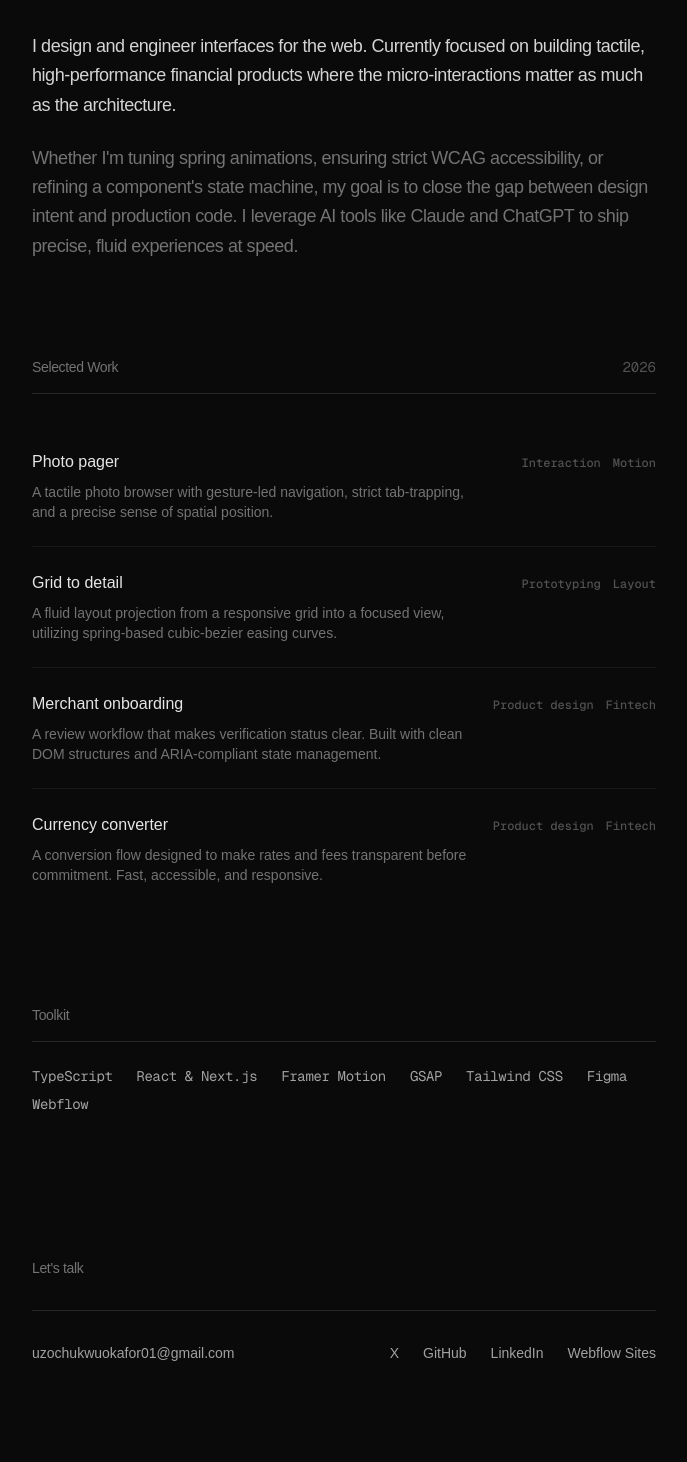
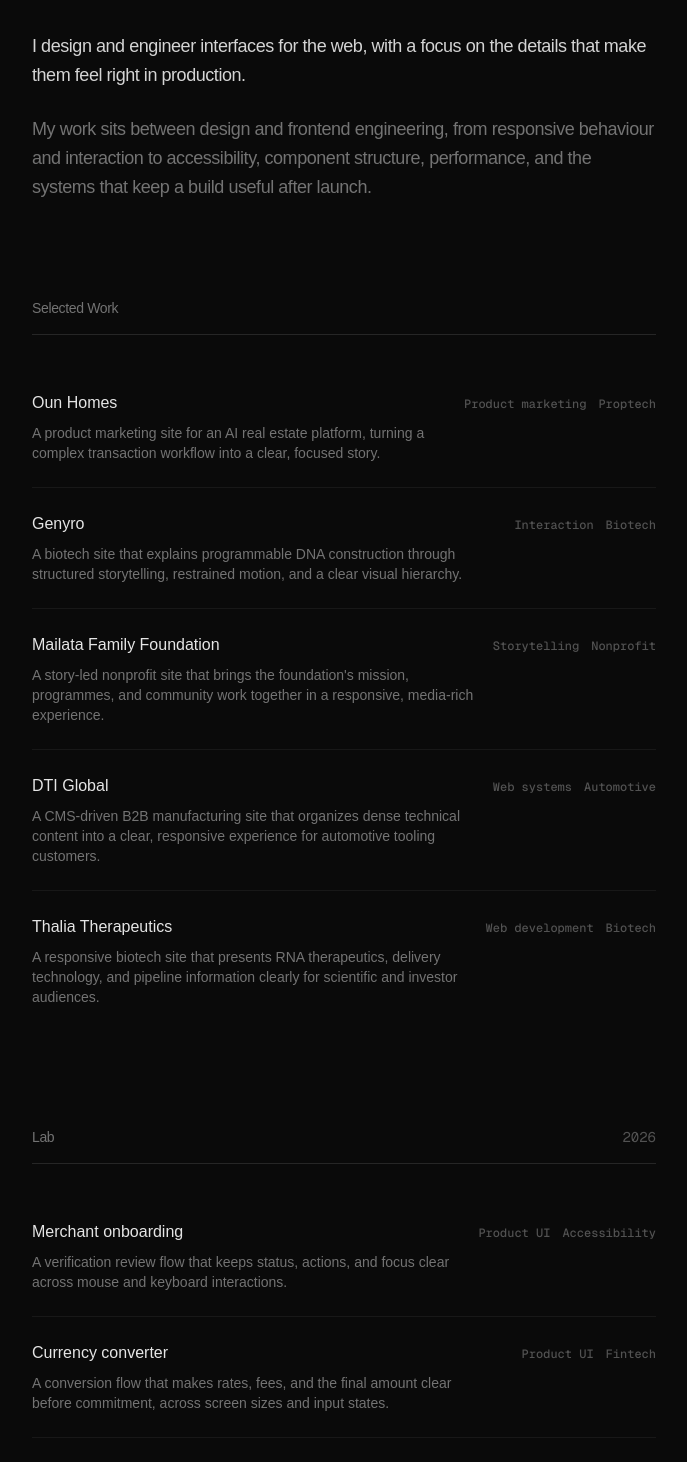
Before and after one commit to uzoway/design-eng-prototypes, a Next.js app: page / in a window 1280 px wide. Shown: the part 148-1610 px from the top of the page, without its empty margins (296-983 px from the left). Built offline with nearby package versions, Linux system fonts and the light colour scheme.

Commit message:
feat: Merge commercial Webflow work into design engineering portfolio and refine project structure

```diff
--- a/app/page.tsx
+++ b/app/page.tsx
@@ -1,130 +1,276 @@
 "use client";
 
 import Link from "next/link";
-import { motion } from "framer-motion";
+import { motion, useReducedMotion } from "framer-motion";
+
+const websites = [
+  {
+    href: "https://www.oun.homes/",
+    title: "Oun Homes",
+    description:
+      "A product marketing site for an AI real estate platform, turning a complex transaction workflow into a clear, focused story.",
+    disciplines: ["Product marketing", "Proptech"],
+  },
+  {
+    href: "https://www.genyro.com/",
+    title: "Genyro",
+    description:
+      "A biotech site that explains programmable DNA construction through structured storytelling, restrained motion, and a clear visual hierarchy.",
+    disciplines: ["Interaction", "Biotech"],
+  },
+  {
+    href: "https://www.mailatafamilyfoundation.org/",
+    title: "Mailata Family Foundation",
+    description:
+      "A story-led nonprofit site that brings the foundation's mission, programmes, and community work together in a responsive, media-rich experience.",
+    disciplines: ["Storytelling", "Nonprofit"],
+  },
+  {
+    href: "https://dtiglobal.net/",
+    title: "DTI Global",
+    description:
+      "A CMS-driven B2B manufacturing site that organizes dense technical content into a clear, responsive experience for automotive tooling customers.",
+    disciplines: ["Web systems", "Automotive"],
+  },
+  {
+    href: "https://www.thaliatx.com/",
+    title: "Thalia Therapeutics",
+    description:
+      "A responsive biotech site that presents RNA therapeutics, delivery technology, and pipeline information clearly for scientific and investor audiences.",
+    disciplines: ["Web development", "Biotech"],
+  },
+];
 
 const prototypes = [
   {
-    slug: "photo-pager",
-    title: "Photo pager",
+    slug: "merchant-onboarding",
+    title: "Merchant onboarding",
     description:
-      "A tactile photo browser with gesture-led navigation, strict tab-trapping, and a precise sense of spatial position.",
-    disciplines: ["Interaction", "Motion"],
+      "A verification review flow that keeps status, actions, and focus clear across mouse and keyboard interactions.",
+    disciplines: ["Product UI", "Accessibility"],
+  },
+  {
+    slug: "currency-converter",
+    title: "Currency converter",
+    description:
+      "A conversion flow that makes rates, fees, and the final amount clear before commitment, across screen sizes and input states.",
+    disciplines: ["Product UI", "Fintech"],
   },
   {
     slug: "grid-to-detail",
     title: "Grid to detail",
     description:
-      "A fluid layout projection from a responsive grid into a focused view, utilizing spring-based cubic-bezier easing curves.",
+      "A fluid transition from a responsive image grid into a focused detail view, tuned around motion and layout continuity.",
     disciplines: ["Prototyping", "Layout"],
   },
   {
-    slug: "merchant-onboarding",
-    title: "Merchant onboarding",
+    slug: "photo-pager",
+    title: "Photo pager",
     description:
-      "A review workflow that makes verification status clear. Built with clean DOM structures and ARIA-compliant state management.",
-    disciplines: ["Product design", "Fintech"],
-  },
-  {
-    slug: "currency-converter",
-    title: "Currency converter",
-    description:
-      "A conversion flow designed to make rates and fees transparent before commitment. Fast, accessible, and responsive.",
-    disciplines: ["Product design", "Fintech"],
+      "A tactile photo browser with gesture-led navigation, predictable keyboard behaviour, and a clear sense of spatial position.",
+    disciplines: ["Interaction", "Motion"],
   },
 ];
 
 const techStack = [
   "TypeScript",
-  "React & Next.js",
+  "React / Next.js",
+  "JavaScript",
+  "HTML / CSS",
   "Framer Motion",
   "GSAP",
   "Tailwind CSS",
+  "Webflow",
   "Figma",
-  "Webflow",
 ];
 
 const externalLinks = [
   { label: "X", href: "https://x.com/uzodev" },
+  { label: "Contra", href: "https://contra.com/uzochukwu_okafor/work" },
   { label: "GitHub", href: "https://github.com/uzoway" },
-  { label: "LinkedIn", href: "https://www.linkedin.com/in/uzochukwuokafor/" },
-  { label: "Webflow Sites", href: "http://uzo-okafor.webflow.io/" },
+  {
+    label: "LinkedIn",
+    href: "https://www.linkedin.com/in/uzochukwuokafor/",
+  },
 ];
 
+type ProjectRowProps = {
+  href: string;
+  title: string;
+  description: string;
+  disciplines: string[];
+  external?: boolean;
+};
+
+function ProjectRow({
+  href,
+  title,
+  description,
+  disciplines,
+  external = false,
+}: ProjectRowProps) {
+  const content = (
+    <>
+      <div className="relative z-10 flex flex-col justify-between gap-2 md:flex-row md:items-baseline md:gap-6">
+        <h3 className="text-base font-medium text-neutral-200 transition-colors group-hover:text-white">
+          {title}
+          {external && (
+            <>
+              <span
+                aria-hidden="true"
+                className="ml-2 inline-block text-neutral-600 transition-colors group-hover:text-neutral-400"
+              ></span>
+              <span className="sr-only"> opens in a new tab</span>
+            </>
+          )}
+        </h3>
+
+        <div className="flex gap-3 font-mono text-xs font-medium text-neutral-600">
+          {disciplines.map((discipline) => (
+            <span key={discipline}>{discipline}</span>
+          ))}
+        </div>
+      </div>
+
+      <p className="relative z-10 mt-2 max-w-md text-sm text-neutral-500 transition-colors group-hover:text-neutral-400">
+        {description}
+      </p>
+    </>
+  );
+
+  const className =
+    "group block rounded-sm py-6 focus-visible:outline-none focus-visible:ring-1 focus-visible:ring-neutral-500 focus-visible:ring-offset-4 focus-visible:ring-offset-[#0a0a0a]";
+
+  if (external) {
+    return (
+      <a
+        href={href}
+        target="_blank"
+        rel="noopener noreferrer"
+        className={className}
+      >
+        {content}
+      </a>
+    );
+  }
+
+  return (
+    <Link href={href} className={className}>
+      {content}
+    </Link>
+  );
+}
+
 export default function Home() {
+  const shouldReduceMotion = useReducedMotion();
+
   return (
     <motion.main
-      initial={{ opacity: 0, filter: "blur(8px)", y: 10 }}
-      animate={{ opacity: 1, filter: "blur(0px)", y: 0 }}
-      transition={{ duration: 0.7, ease: [0.16, 1, 0.3, 1] }}
+      initial={
+        shouldReduceMotion
+          ? false
+          : {
+              opacity: 0,
+              filter: "blur(8px)",
+              y: 10,
+            }
+      }
+      animate={{
+        opacity: 1,
+        filter: "blur(0px)",
+        y: 0,
+      }}
+      transition={{
+        duration: shouldReduceMotion ? 0 : 0.7,
+        ease: [0.16, 1, 0.3, 1],
+      }}
       className="min-h-screen bg-[#0a0a0a] text-neutral-200 selection:bg-neutral-800 selection:text-white"
     >
-      <div className="max-w-2xl mx-auto px-6 py-24 md:py-32 flex flex-col gap-24">
+      <div className="mx-auto flex max-w-2xl flex-col gap-24 px-6 py-24 md:py-32">
         <section className="space-y-8">
-          <header className="flex justify-between items-center text-sm font-medium tracking-tight text-neutral-500">
+          <header className="flex items-center justify-between text-sm font-medium tracking-tight text-neutral-500">
             <Link
               href="/"
-              className="text-white hover:text-neutral-300 transition-colors"
+              className="rounded-sm text-white transition-colors hover:text-neutral-300 focus-visible:outline-none focus-visible:ring-1 focus-visible:ring-neutral-500 focus-visible:ring-offset-4 focus-visible:ring-offset-[#0a0a0a]"
             >
               Uzo Okafor
             </Link>
+
             <span>Web Design Engineer</span>
           </header>
 
           <div className="space-y-6 text-lg leading-relaxed tracking-tight text-neutral-300">
             <p>
-              I design and engineer interfaces for the web. Currently focused on
-              building tactile, high-performance financial products where the
-              micro-interactions matter as much as the architecture.
+              I design and engineer interfaces for the web, with a focus on the
+              details that make them feel right in production.
             </p>
+
             <p className="text-neutral-500">
-              Whether I'm tuning spring animations, ensuring strict WCAG
-              accessibility, or refining a component's state machine, my goal is
-              to close the gap between design intent and production code. I
-              leverage AI tools like Claude and ChatGPT to ship precise, fluid
-              experiences at speed.
+              My work sits between design and frontend engineering, from
+              responsive behaviour and interaction to accessibility, component
+              structure, performance, and the systems that keep a build useful
+              after launch.
             </p>
           </div>
         </section>
 
         <section className="space-y-8">
-          <div className="flex justify-between items-end border-b border-neutral-800 pb-4">
+          <div className="flex items-end justify-between border-b border-neutral-800 pb-4">
             <h2 className="text-sm font-medium tracking-tight text-neutral-500">
               Selected Work
             </h2>
-            <span className="text-sm font-mono text-neutral-600">2026</span>
           </div>
 
-          <div className="flex flex-col">
+          <ul>
+            {websites.map((website) => (
+              <li
+                key={website.href}
+                className="border-b border-neutral-800/50 last:border-0"
+              >
+                <ProjectRow
+                  href={website.href}
+                  title={website.title}
+                  description={website.description}
+                  disciplines={website.disciplines}
+                  external
+                />
+              </li>
+            ))}
+          </ul>
+        </section>
+
+        <section className="space-y-8">
+          <div className="flex items-end justify-between border-b border-neutral-800 pb-4">
+            <h2 className="text-sm font-medium tracking-tight text-neutral-500">
+              Lab
+            </h2>
+
+            <span className="font-mono text-sm text-neutral-600">2026</span>
+          </div>
+
+          <ul>
             {prototypes.map((prototype) => (
-              <Link
+              <li
                 key={prototype.slug}
-                href={`/${prototype.slug}`}
-                className="group relative border-b border-neutral-800/50 py-6 last:border-0 block"
+                className="border-b border-neutral-800/50 last:border-0"
               >
-                <div className="flex flex-col md:flex-row md:items-baseline justify-between gap-2 md:gap-6 relative z-10">
-                  <h3 className="text-base font-medium transition-colors text-neutral-200 group-hover:text-white">
-                    {prototype.title}
-                  </h3>
-                  <div className="flex gap-3 text-xs font-medium font-mono text-neutral-600">
-                    {prototype.disciplines.map((d) => (
-                      <span key={d}>{d}</span>
-                    ))}
-                  </div>
-                </div>
-                <p className="mt-2 text-sm text-neutral-500 max-w-md relative z-10 transition-colors group-hover:text-neutral-400">
-                  {prototype.description}
-                </p>
-              </Link>
+                <ProjectRow
+                  href={`/${prototype.slug}`}
+                  title={prototype.title}
+                  description={prototype.description}
+                  disciplines={prototype.disciplines}
+                />
+              </li>
             ))}
-          </div>
+          </ul>
         </section>
 
         <section className="space-y-6">
-          <h2 className="text-sm font-medium tracking-tight text-neutral-500 border-b border-neutral-800 pb-4">
+          <h2 className="border-b border-neutral-800 pb-4 text-sm font-medium tracking-tight text-neutral-500">
             Toolkit
           </h2>
-          <ul className="flex flex-wrap gap-x-6 gap-y-2 text-sm text-neutral-400 font-mono tracking-tight">
+
+          <ul className="flex flex-wrap gap-x-6 gap-y-2 font-mono text-sm tracking-tight text-neutral-400">
             {techStack.map((tech) => (
               <li key={tech}>{tech}</li>
             ))}
@@ -133,27 +279,28 @@ export default function Home() {
 
         <footer className="space-y-8 pt-12">
           <h2 className="text-sm font-medium tracking-tight text-neutral-500">
-            Let's talk
+            Let&apos;s talk
           </h2>
 
-          <div className="flex flex-col md:flex-row justify-between gap-6 pt-8 border-t border-neutral-800 text-sm font-medium">
+          <div className="flex flex-col justify-between gap-6 border-t border-neutral-800 pt-8 text-sm font-medium md:flex-row">
             <a
               href="mailto:uzochukwuokafor01@gmail.com"
-              className="text-neutral-400 hover:text-white transition-colors"
+              className="rounded-sm text-neutral-400 transition-colors hover:text-white focus-visible:outline-none focus-visible:ring-1 focus-visible:ring-neutral-500 focus-visible:ring-offset-4 focus-visible:ring-offset-[#0a0a0a]"
             >
-              uzochukwuokafor01@gmail.com
+              Email
             </a>
 
-            <nav className="flex flex-wrap gap-6">
+            <nav aria-label="Social links" className="flex flex-wrap gap-6">
               {externalLinks.map((link) => (
                 <a
                   key={link.label}
                   href={link.href}
                   target="_blank"
-                  rel="noreferrer"
-                  className="text-neutral-400 hover:text-white transition-colors"
+                  rel="noopener noreferrer"
+                  className="rounded-sm text-neutral-400 transition-colors hover:text-white focus-visible:outline-none focus-visible:ring-1 focus-visible:ring-neutral-500 focus-visible:ring-offset-4 focus-visible:ring-offset-[#0a0a0a]"
                 >
                   {link.label}
+                  <span className="sr-only"> opens in a new tab</span>
                 </a>
               ))}
             </nav>
```
